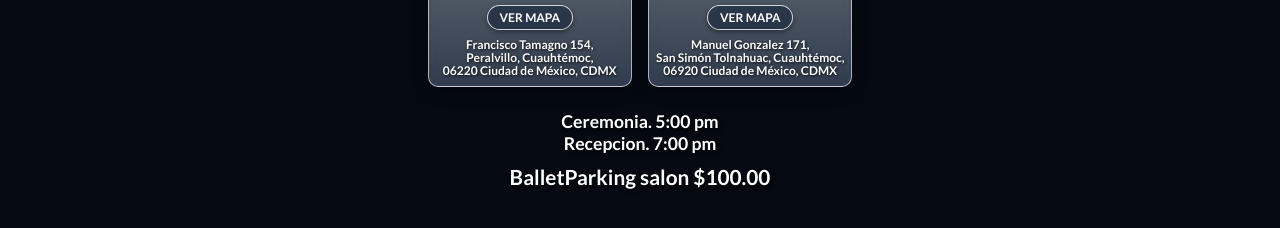
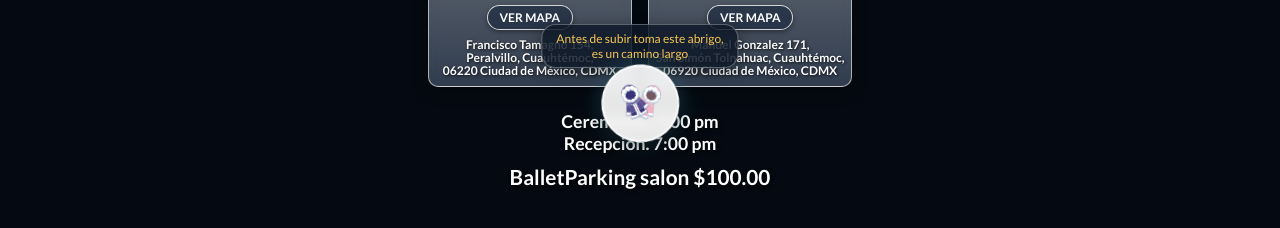
Before and after one commit to LalinVF/Invitacionboda, a website: page index.html in a window 1280 px wide. Shown: the part 556-784 px from the top of the page. Drawn offline with Linux system fonts and the light colour scheme; a web font is replaced by a local one.

Commit message:
Add files via upload

```diff
--- a/index.html
+++ b/index.html
@@ -76,8 +76,8 @@
             </p>
             <p class="lateef-text mt-2 text-shadow text-center quote-med">
                 Agradecemos cualquier espada,<br>
-                arco, flecha,<br>
-                martillo o sartén que nos quieran<br>
+                arco, flecha, martillo<br>
+                o sartén que nos quieran<br>
                 proporcionar para la aventura.
             </p>
         </div>
@@ -176,6 +176,14 @@
         </div>
     </div>
 
+        <!-- Botón flotante del abrigo -->
+        <div class="coat-button-wrap" id="coat-wrap">
+            <div class="coat-label lato-text">Antes de subir toma este abrigo,<br>es un camino largo</div>
+          <button class="coat-button" id="coat-button" onclick="tomarAbrigo()" aria-label="Tomar abrigo">
+             <img src="assets/abrigo.svg" alt="Abrigo" class="coat-icon">
+        </button>
+        </div>
+
     <script src="script.js"></script>
 </body>
 </html>
--- a/script.js
+++ b/script.js
@@ -176,7 +176,7 @@ function enviarConfirmacion() {
             if (asisteSeleccionado && data.mesa) {
                 texto += " Tu mesa asignada es la <strong>" + data.mesa + "</strong>.";
             } else if (asisteSeleccionado) {
-                texto += " Te avisaremos tu mesa más adelante.";
+                texto += " Nos vemos en diciembre. n u n ";
             }
             mostrarMensaje(texto, "#5de6ff");
             document.getElementById('rsvp-step-form').style.display = 'none';
@@ -185,3 +185,12 @@ function enviarConfirmacion() {
             mostrarMensaje("Hubo un problema de conexión. Intenta de nuevo.", "#ff4c4c");
         });
 }
+
+// --- BOTÓN DEL ABRIGO ---
+function tomarAbrigo() {
+    const btn = document.getElementById('coat-button');
+    btn.classList.add('taken');
+    setTimeout(() => {
+        document.getElementById('coat-wrap').classList.add('hidden');
+    }, 700);
+}
--- a/style.css
+++ b/style.css
@@ -213,3 +213,82 @@ body { -ms-overflow-style: none; scrollbar-width: none; }
 @media (min-width: 600px) {
     .overlay { padding: 0 10%; }
 }
+
+/* Botón flotante del abrigo */
+.coat-button-wrap {
+    position: fixed;
+    bottom: 90px;
+    left: 50%;
+    transform: translateX(-50%);
+    z-index: 1500;
+    display: flex;
+    flex-direction: column;
+    align-items: center;
+    gap: 8px;
+}
+.coat-label {
+    background: rgba(15, 25, 40, 0.85);
+    border: 1px solid rgba(255,255,255,0.3);
+    border-radius: 14px;
+    padding: 6px 14px;
+    font-size: clamp(0.6rem, 2vw, 0.75rem);
+    color: #f7c654;
+    text-align: center;
+    max-width: 220px;
+    box-shadow: 0 4px 15px rgba(0,0,0,0.4);
+}
+.coat-button {
+    width: 64px;
+    height: 64px;
+    border-radius: 50%;
+    background: rgba(18, 97, 138, 0.5);
+    border: 2px solid rgba(255,255,255,0.85);
+    display: flex;
+    align-items: center;
+    justify-content: center;
+    cursor: pointer;
+    box-shadow: 0 4px 15px rgba(0,0,0,0.5), 0 0 20px rgba(93,230,255,0.25);
+    backdrop-filter: blur(5px);
+    animation: coat-float 3.2s ease-in-out infinite;
+    transition: none;
+}
+.coat-button svg { width: 34px; height: 34px; }
+
+@keyframes coat-float {
+    0%   { transform: translateY(0) rotate(0deg); }
+    25%  { transform: translateY(-10px) rotate(-4deg); }
+    50%  { transform: translateY(-3px) rotate(0deg); }
+    75%  { transform: translateY(-12px) rotate(4deg); }
+    100% { transform: translateY(0) rotate(0deg); }
+}
+
+/* Animación al tomar el abrigo: sacudida + giro + encogida + desvanecido */
+.coat-button.taken {
+    animation: coat-taken 0.8s ease-in forwards;
+    pointer-events: none;
+}
+@keyframes coat-taken {
+    0%   { transform: scale(1) rotate(0deg) translateY(0); opacity: 1; }
+    15%  { transform: scale(1.15) rotate(-10deg) translateY(-4px); opacity: 1; }
+    30%  { transform: scale(0.95) rotate(8deg) translateY(2px); opacity: 1; }
+    55%  { transform: scale(1.05) rotate(-6deg) translateY(-10px); opacity: 0.8; }
+    100% { transform: scale(0.2) rotate(35deg) translateY(-40px); opacity: 0; }
+}
+
+.coat-button-wrap.hidden { display: none; }
+
+.coat-button {
+    width: 78px;
+    height: 78px;
+    border-radius: 50%;
+    background: rgba(255, 255, 255, 0.9);
+    border: 2px solid rgba(255,255,255,0.85);
+    display: flex;
+    align-items: center;
+    justify-content: center;
+    cursor: pointer;
+    box-shadow: 0 4px 15px rgba(0,0,0,0.5), 0 0 20px rgba(93,230,255,0.25);
+    backdrop-filter: blur(5px);
+    animation: coat-float 3.2s ease-in-out infinite;
+}
+.coat-icon { width: 56px; height: 56px; display: block; }
```
Also changed, not shown: assets/abrigo.svg (added).
